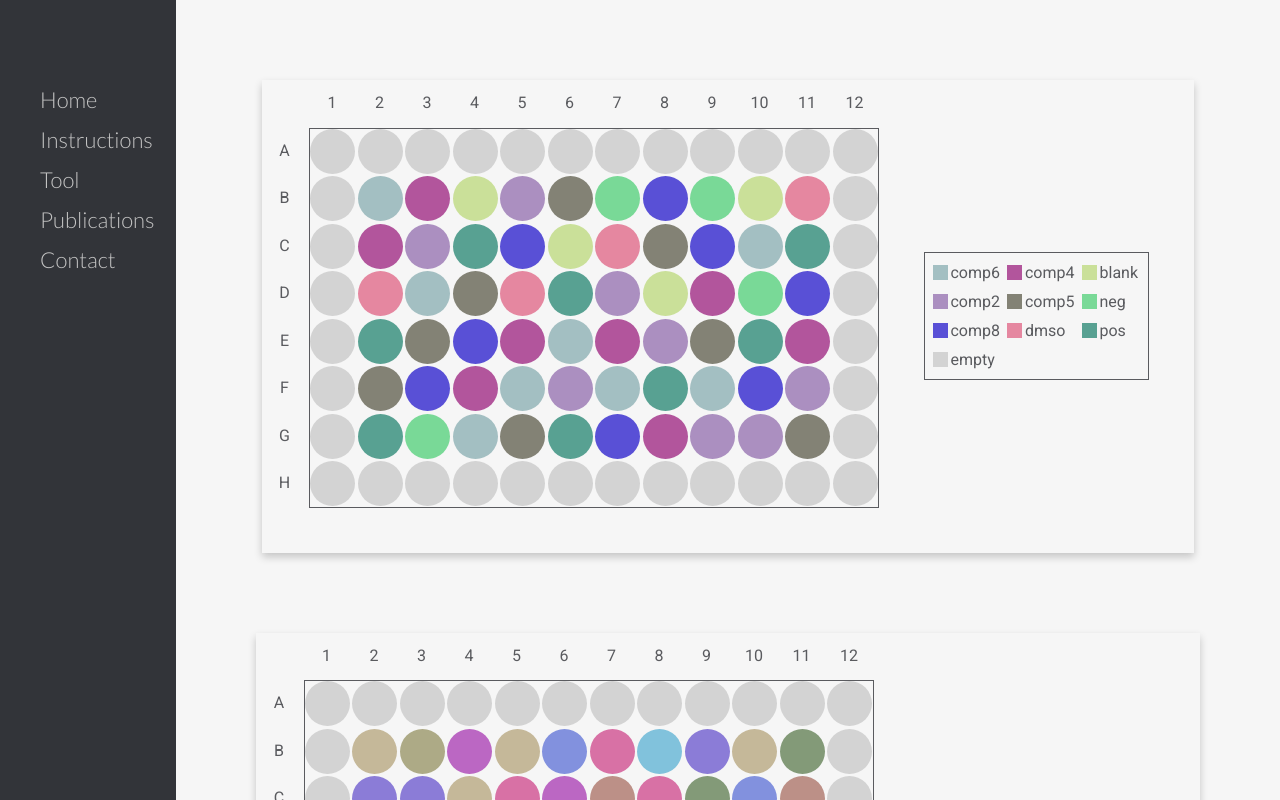
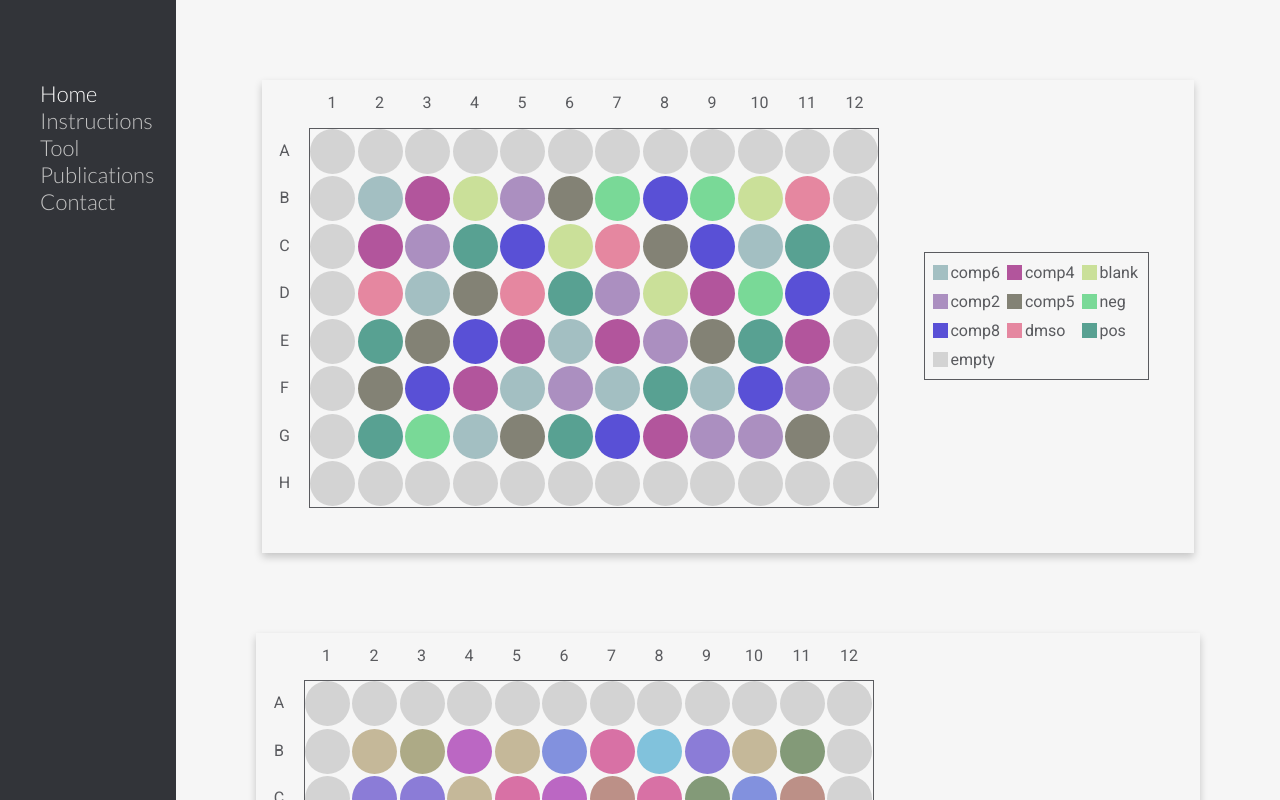
Before and after one commit to pharmbio/plaid-gui, a React (Create React App) app in the folder client/: page / in a window 1280 px wide. Built offline with nearby package versions, Linux system fonts and the light colour scheme; the HTML template or start-up script is replaced by a standard one.

Commit message:
selected navlink highlight

```diff
--- a/client/src/components/Navbar/Navbar.jsx
+++ b/client/src/components/Navbar/Navbar.jsx
@@ -1,5 +1,5 @@
 import React from "react";
-import { Link } from "react-router-dom";
+import { NavLink } from "react-router-dom";
 import styled from "styled-components";
 
 const StyledSideBar = styled.nav`
@@ -9,14 +9,19 @@ const StyledSideBar = styled.nav`
 const StyledLinkItem = styled.li`
   list-style: none;
 `;
-const StyledNavLink = styled(Link)`
+
+const activeClassName = "nav-item-active";
+
+const StyledNavLink = styled(NavLink).attrs({ activeClassName })`
   color: #c3c3c3;
   text-decoration: none;
   font-size: 22px;
-  line-height: 40px;
-  font-family: 'Lato', sans-serif;
-  font-weight:300;
+  font-family: "Lato", sans-serif;
+  font-weight: 200;
 
+  &.${activeClassName} {
+    color: #fafafa;
+  }
 `;
 
 const StyledList = styled.ul`
@@ -33,7 +38,9 @@ const Navbar = () => {
     <StyledSideBar>
       <StyledList>
         <StyledLinkItem>
-          <StyledNavLink to="/">Home</StyledNavLink>
+          <StyledNavLink to="/" exact={true}>
+            Home
+          </StyledNavLink>
         </StyledLinkItem>
         <StyledLinkItem>
           <StyledNavLink to="/instructions">Instructions</StyledNavLink>
```
